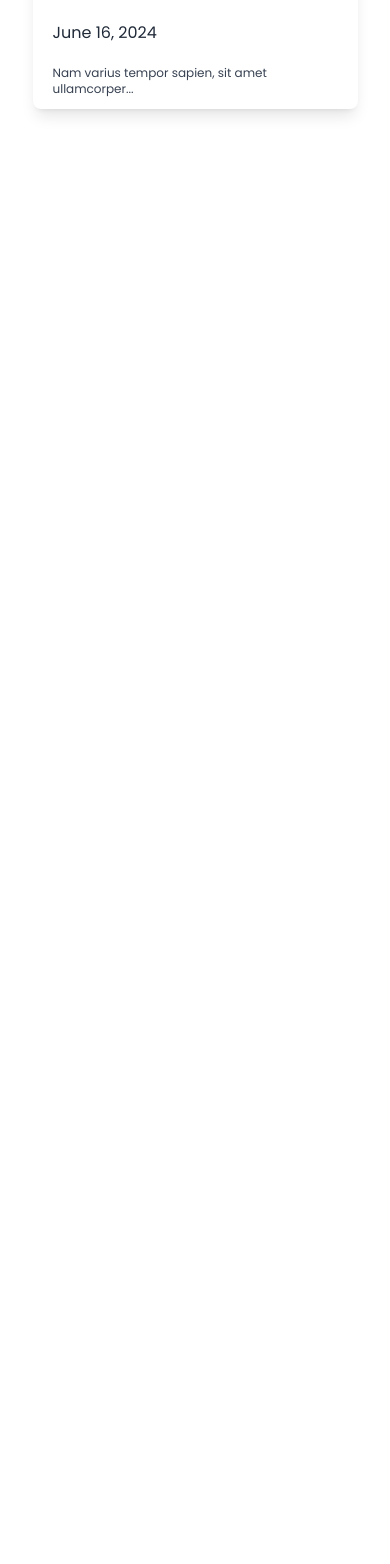
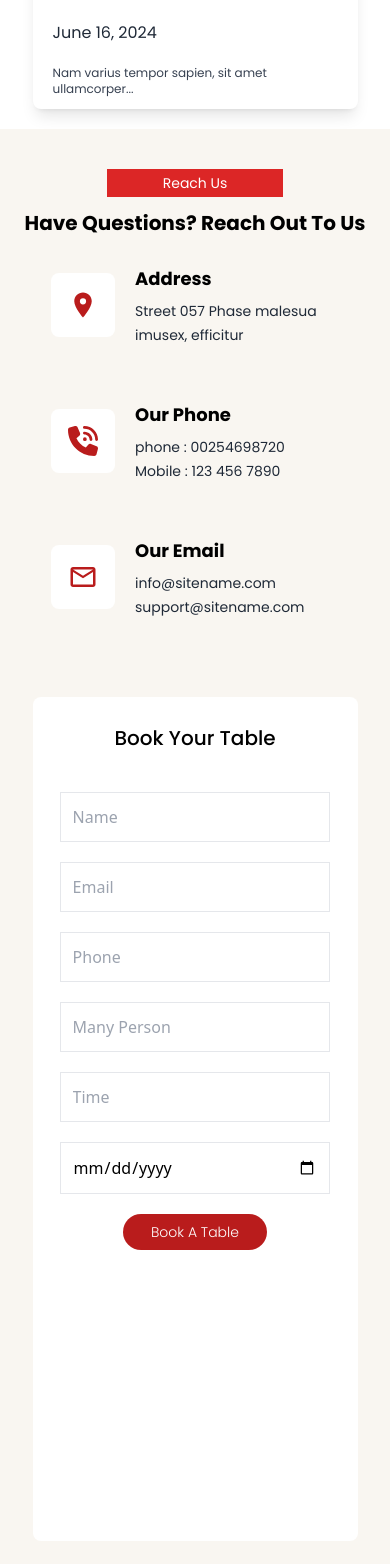
Before and after one commit to YousufMohammadi/restaurant-website, a React (Vite) app: page / in a window 390 px wide. Shown: the part 10304-11868 px from the top of the page. Before the commit the page ends 10433 px from the top, so only its background shows below. Built offline with nearby package versions, Linux system fonts and the light colour scheme.

Commit message:
booking component responsived

```diff
--- a/src/Components/Booking.jsx
+++ b/src/Components/Booking.jsx
@@ -4,24 +4,26 @@ import { MdOutlineMail } from 'react-icons/md';
 
 function Booking() {
   return (
-    <section className="flex w-full items-center justify-center bg-lightBrown py-10">
+    <section className="flex w-full flex-col items-center justify-between gap-20 bg-lightBrown py-10 md:justify-center lg:flex-row lg:gap-5">
       {/* information */}
-      <div className="flex w-2/5 flex-col justify-start gap-7">
-        <div className="flex flex-col justify-start gap-3">
-          <h3 className="w-28 bg-red-600 px-4 py-1 font-poppins font-medium capitalize text-white">
+      <div className="flex w-full flex-col justify-start gap-7 md:w-3/5 lg:w-2/5">
+        <div className="flex flex-col items-center justify-start gap-3 lg:items-start">
+          <h3 className="w-44 bg-red-600 px-4 py-1 text-center font-poppins text-sm font-normal capitalize text-white md:py-2 md:text-base md:font-medium">
             Reach Us
           </h3>
-          <h1 className="w-4/5 px-2 font-poppins text-4xl font-bold capitalize leading-snug">
+          <h1 className="w-full px-3 text-center font-poppins text-xl font-bold capitalize md:w-3/5 md:text-2xl lg:w-full lg:text-start lg:text-5xl">
             Have Questions? Reach Out To Us
           </h1>
         </div>
-        <div className="flex flex-col justify-start gap-14">
-          <div className="flex items-center justify-start gap-10">
-            <div className="flex h-20 w-20 flex-col items-center justify-center rounded-lg bg-white px-2 py-2">
+        <div className="mx-auto flex w-72 flex-col justify-start gap-14 md:w-8/12 lg:w-full lg:items-start">
+          <div className="flex items-center justify-start gap-5 md:gap-10">
+            <div className="flex h-16 w-16 flex-col items-center justify-center rounded-lg bg-white px-2 py-2 md:h-20 md:w-20">
               <MdLocationOn className="text-3xl text-red-700" />
             </div>
             <div className="flex flex-col justify-center gap-1">
-              <h3 className="mb-3 font-poppins text-xl font-bold">Address</h3>
+              <h3 className="mb-1 font-poppins text-lg font-bold md:mb-3 md:text-xl">
+                Address
+              </h3>
               <span className="font-poppins text-sm text-gray-800">
                 Street 057 Phase malesua
               </span>
@@ -30,12 +32,14 @@ function Booking() {
               </span>
             </div>
           </div>
-          <div className="flex items-center justify-start gap-10">
-            <div className="flex h-20 w-20 flex-col items-center justify-center rounded-lg bg-white px-2 py-2">
+          <div className="flex items-center justify-start gap-5 md:gap-10">
+            <div className="flex h-16 w-16 flex-col items-center justify-center rounded-lg bg-white px-2 py-2 md:h-20 md:w-20">
               <FaPhoneVolume className="text-3xl text-red-700" />
             </div>
             <div className="flex flex-col justify-center gap-1">
-              <h3 className="mb-3 font-poppins text-xl font-bold">Our Phone</h3>
+              <h3 className="mb-1 font-poppins text-lg font-bold md:mb-3 md:text-xl">
+                Our Phone
+              </h3>
               <span className="font-poppins text-sm text-gray-800">
                 phone : 00254698720
               </span>
@@ -44,12 +48,14 @@ function Booking() {
               </span>
             </div>
           </div>
-          <div className="flex items-center justify-start gap-10">
-            <div className="flex h-20 w-20 flex-col items-center justify-center rounded-lg bg-white px-2 py-2">
+          <div className="flex items-center justify-start gap-5 md:gap-10">
+            <div className="flex h-16 w-16 flex-col items-center justify-center rounded-lg bg-white px-2 py-2 md:h-20 md:w-20">
               <MdOutlineMail className="text-3xl text-red-700" />
             </div>
             <div className="flex flex-col justify-center gap-1">
-              <h3 className="mb-3 font-poppins text-xl font-bold">Our Email</h3>
+              <h3 className="mb-1 font-poppins text-lg font-bold md:mb-3 md:text-xl">
+                Our Email
+              </h3>
               <span className="font-poppins text-sm text-gray-800">
                 info@sitename.com
               </span>
@@ -61,43 +67,43 @@ function Booking() {
         </div>
       </div>
       {/* booking */}
-      <div className="flex h-screen w-2/5 flex-col items-center justify-start gap-5 rounded-lg bg-white">
-        <h1 className="mb-5 pt-7 font-poppins text-4xl font-bold capitalize leading-snug">
+      <div className="flex h-screen w-10/12 flex-col items-center justify-start gap-5 rounded-lg bg-white lg:w-2/5">
+        <h1 className="mb-5 pt-7 font-poppins text-xl font-medium capitalize leading-snug md:text-2xl md:font-bold lg:text-4xl">
           Book Your Table
         </h1>
         <input
           type="text"
           placeholder="Name"
-          className="w-96 border px-3 py-3"
+          className="w-10/12 border px-3 py-3"
         />
         <input
           type="text"
           placeholder="Email"
-          className="w-96 border px-3 py-3"
+          className="w-10/12 border px-3 py-3"
         />
         <input
           type="text"
           placeholder="Phone"
-          className="w-96 border px-3 py-3"
+          className="w-10/12 border px-3 py-3"
         />
         <input
           type="text"
           placeholder="Many Person"
-          className="w-96 border px-3 py-3"
+          className="w-10/12 border px-3 py-3"
         />
         <input
           type="text"
           placeholder="Time"
-          className="w-96 border px-3 py-3"
+          className="w-10/12 border px-3 py-3"
         />
         <input
           type="date"
           placeholder="Date"
-          className="w-96 border px-3 py-3"
+          className="w-10/12 border px-3 py-3"
         />
         <a
           href="#"
-          className="text-dark w-56 rounded-full bg-red-500 px-5 py-4 text-center font-poppins font-bold capitalize text-white hover:bg-red-400"
+          className="w-36 rounded-full bg-red-700 px-3 py-2 text-center font-poppins text-sm font-light capitalize text-white hover:bg-red-600 lg:w-60 lg:px-5 lg:py-4 lg:text-xl lg:font-normal"
         >
           book a table
         </a>
--- a/src/Pages/Home.jsx
+++ b/src/Pages/Home.jsx
@@ -23,8 +23,8 @@ function Home() {
       <MenuComponent />
       <ApplicationDownload />
       <Blog />
-      {/* <Booking />
-      <Footer /> */}
+      <Booking />
+      {/* <Footer /> */}
     </main>
   );
 }
```
